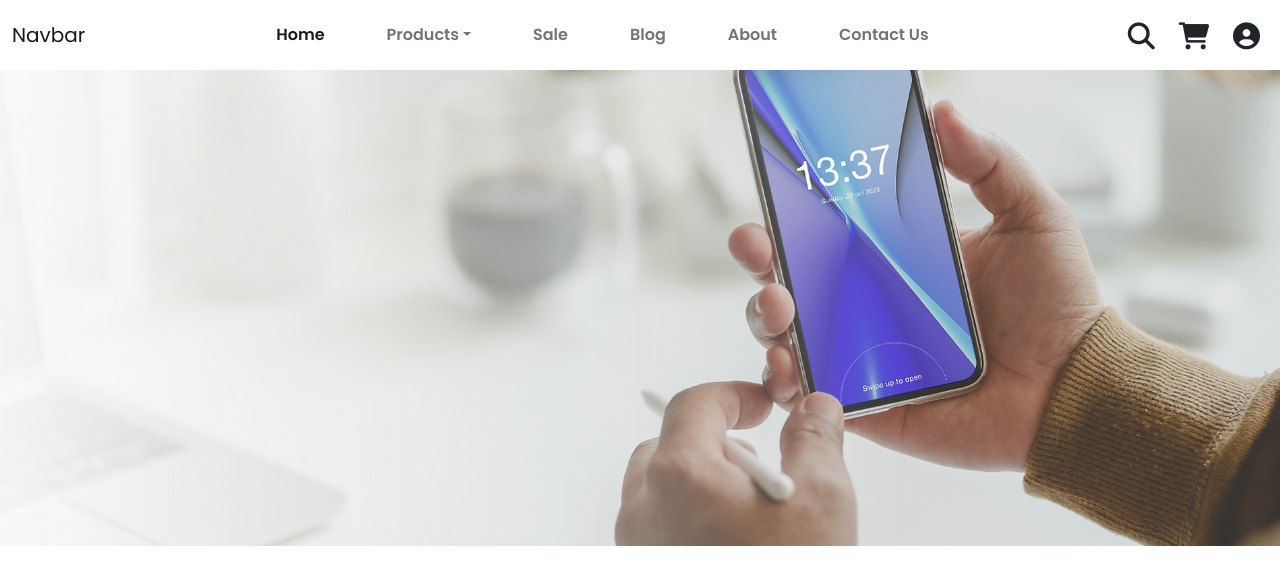
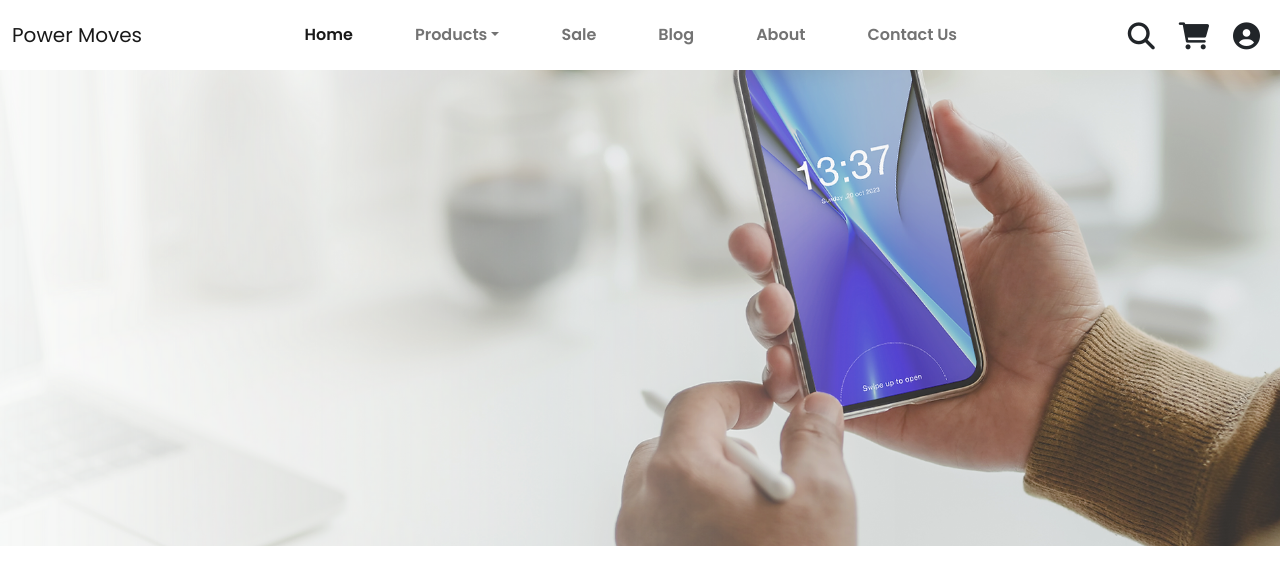
Before and after one commit to VidhiBeladiya20/Electronic-store, a plain HTML site: page index.html in a window 1280 px wide. Drawn offline with nearby package versions, Linux system fonts and the light colour scheme.

Commit message:
first commit

```diff
--- a/index.html
+++ b/index.html
@@ -22,7 +22,7 @@
     <!-- Navbar Starts Here -->
     <nav class="navbar navbar-expand-lg navbar-light ">
         <div class="container-fluid text-center">
-            <a class="navbar-brand" href="#">Navbar</a>
+            <a class="navbar-brand" href="#">Power Moves</a>
             <button class="navbar-toggler" type="button" data-bs-toggle="collapse" data-bs-target="#navbarNavDropdown"
                 aria-controls="navbarNavDropdown" aria-expanded="false" aria-label="Toggle navigation">
                 <span class="navbar-toggler-icon"></span>
```
Also changed, not shown: products.html (+1 -1 lines).
